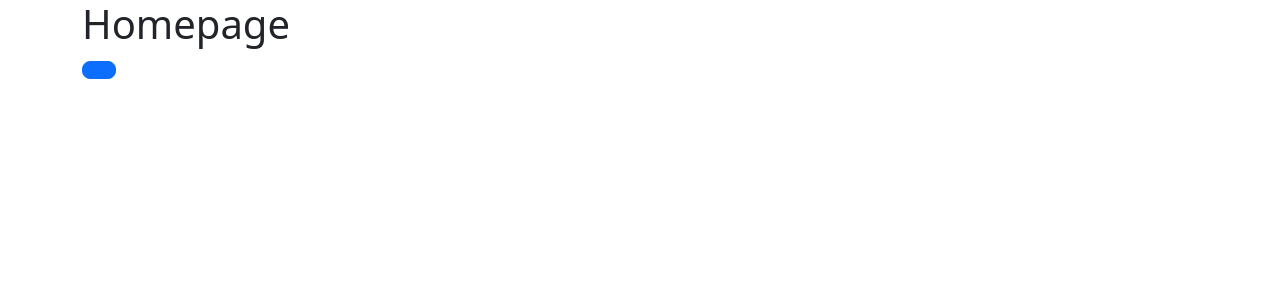
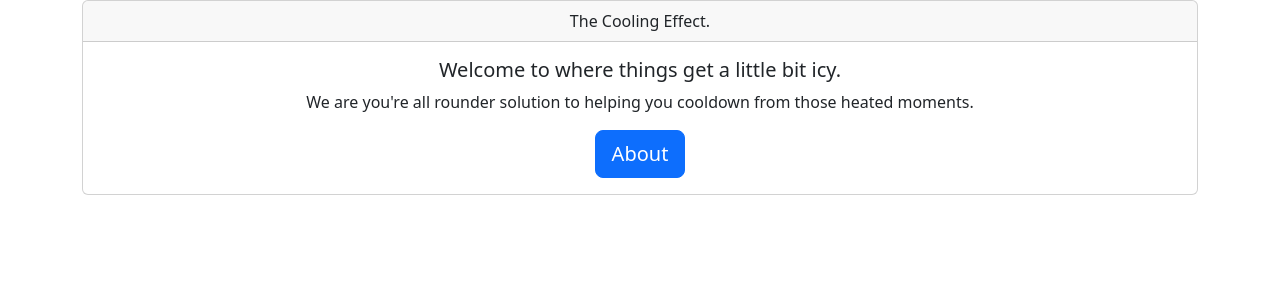
Before and after one commit to Quantum-Neuron/thecoolingeffect, a React (Create React App) app in the folder frontend/thecoolingeffect-web-app/: page / in a window 1280 px wide. Shown: the top 300 px of the page. Built offline with nearby package versions, Linux system fonts and the light colour scheme.

Commit message:
Finished linking everything

```diff
--- a/frontend/thecoolingeffect-web-app/package.json
+++ b/frontend/thecoolingeffect-web-app/package.json
@@ -12,11 +12,14 @@
     "@types/react-dom": "^18.3.0",
     "axios": "^1.7.3",
     "bootstrap": "^5.3.3",
+    "css-loader": "^7.1.2",
     "react": "^18.3.1",
     "react-bootstrap": "^2.10.4",
     "react-dom": "^18.3.1",
     "react-router-dom": "^6.26.0",
     "react-scripts": "5.0.1",
+    "sass": "^1.77.8",
+    "style-loader": "^4.0.0",
     "typescript": "^4.9.5",
     "web-vitals": "^2.1.4"
   },
--- a/frontend/thecoolingeffect-web-app/src/PageRoutes.tsx
+++ b/frontend/thecoolingeffect-web-app/src/PageRoutes.tsx
@@ -5,7 +5,7 @@ import About from "./Views/About";
 
 const AboutWrapper: React.FC = () => {
   const aboutVM = new AboutVM();
-  return <About viewModel={aboutVM} AboutDetails={aboutVM.aboutDetails} />;
+  return <About viewModel={aboutVM} />;
 }
 
 const PageRoutes: React.FC = () => {
--- a/frontend/thecoolingeffect-web-app/src/Views/About.tsx
+++ b/frontend/thecoolingeffect-web-app/src/Views/About.tsx
@@ -1,30 +1,48 @@
-import { Component } from "react";
+import { Component, useEffect, useState } from "react";
 import AboutVM from "./AboutVM";
 import { Card, Form } from "react-bootstrap";
 import { AboutDetail } from "../Models/AboutDetail";
 
 export interface AboutVMProps {
   viewModel: AboutVM;
-  AboutDetails: AboutDetail;
 }
 
-export default class About extends Component<AboutVMProps> {
-  constructor(props: AboutVMProps) {
-    super(props);
-    this.props.viewModel.initialise();
+const About: React.FC<AboutVMProps> = ({ viewModel }) => {
+  const [loading, setLoading] = useState(true);
+  const [data, setData] = useState<AboutDetail | null>(null);
+
+  useEffect(() => {
+    const fetchData = async () => {
+      await viewModel.initialise();
+      setData(viewModel.aboutDetails!);
+      setLoading(false);
+    };
+    fetchData();
+  }, [viewModel]);
+
+  if (loading) {
+    return <div>Loading...</div>
   }
 
-  render() {
-    return (
-    <>
-      <Card>
-        <Form>
-          <Form.Group className="mb-3">
-            <Form.Control value={this.props.viewModel.aboutDetails.firstName} disabled={true} />
-          </Form.Group>
-        </Form>
-      </Card>
-    </>
+  return (
+    <Card className="text-center">
+      <Card.Header>About</Card.Header>
+      <Card.Body>
+        <Card.Title>
+          This is about some guy called <strong>{data?.firstName}</strong>
+          ... not to be mistaken for the Rock Johnson.
+        </Card.Title>
+        <Card.Text>
+          If rumors are to be believed his surname is <strong>{data?.lastName}</strong>.
+          Apparently if you look very closely in the footer you'll find his jokes...
+          They are not very good.
+        </Card.Text>
+      </Card.Body>
+      <Card.Footer>
+        Here is a little joke for you: <strong>{data?.joke}</strong>
+      </Card.Footer>
+    </Card>
   );
-  }
 }
+
+export default About;
--- a/frontend/thecoolingeffect-web-app/src/Views/AboutVM.ts
+++ b/frontend/thecoolingeffect-web-app/src/Views/AboutVM.ts
@@ -9,8 +9,7 @@ export default class AboutVM {
   }
 
   private async getAboutDetailsAsync() {
-    const result = await (await axios.get("https://localhost:8080/api/about/details"))
-      .data;
+    const result = await (await axios.get("http://localhost:8080/api/about/details")).data;
     this.aboutDetails = result;
     console.log(this.aboutDetails);
   }
--- a/frontend/thecoolingeffect-web-app/src/Views/Homepage.tsx
+++ b/frontend/thecoolingeffect-web-app/src/Views/Homepage.tsx
@@ -1,17 +1,25 @@
 import React from "react";
-import { Button } from "react-bootstrap";
+import { Button, Card } from "react-bootstrap";
 import { NavLink } from "react-router-dom";
 
 export default class Homepage extends React.Component {
 	render() {
 		return (
 			<div className="container">
-				<div>
-					<h1>Homepage</h1>
-				</div>
-				<NavLink to="/about">
-					<Button variant="primary" size="lg" />
-				</NavLink>
+				<Card className="text-center">
+					<Card.Header>The Cooling Effect.</Card.Header>
+					<Card.Body>
+						<Card.Title>Welcome to where things get a little bit icy.</Card.Title>
+						<Card.Text>
+							We are you're all rounder solution to helping you cooldown from those heated moments.
+						</Card.Text>
+						<NavLink to="/about">
+							<Button variant="primary" size="lg">
+								About
+							</Button>
+						</NavLink>
+					</Card.Body>
+				</Card>
 			</div>
 		);
 	}
--- a/frontend/thecoolingeffect-web-app/src/index.css
+++ b/frontend/thecoolingeffect-web-app/src/index.scss
@@ -1,3 +1,5 @@
+@import '~bootstrap/scss/bootstrap';
+
 body {
   margin: 0;
   font-family: -apple-system, BlinkMacSystemFont, 'Segoe UI', 'Roboto', 'Oxygen',
--- a/frontend/thecoolingeffect-web-app/src/index.tsx
+++ b/frontend/thecoolingeffect-web-app/src/index.tsx
@@ -1,9 +1,8 @@
 import React from 'react';
 import ReactDOM from 'react-dom/client';
-import './index.css';
+import './index.scss';
 import PageRoutes from './PageRoutes';
-import "bootstrap/dist/css/bootstrap.min.css";
-import './App.css';
+import "bootstrap/dist/css/bootstrap.css";
 
 const root = ReactDOM.createRoot(
   document.getElementById('root') as HTMLElement
```
Also changed, not shown: frontend/thecoolingeffect-web-app/src/App.css (deleted), 1 other file (tests, documents, lock files or other folders).
